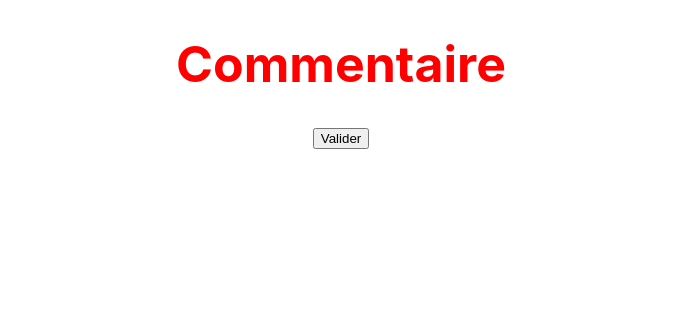
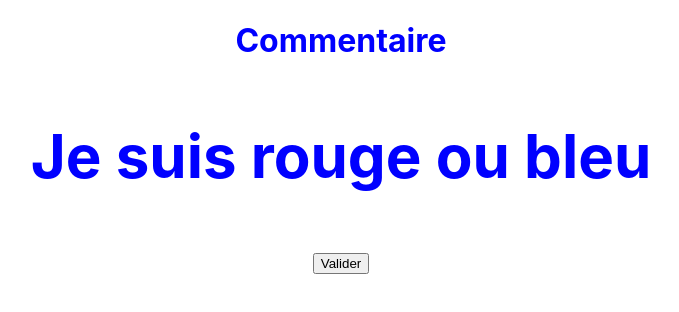
Before and after one commit to Benalta7892/ReactJS, a React (Create React App) app in the folder formulaire/forms/: page / in a window 1280 px wide. Shown: the top 312 px of the page, without its empty margins (299-978 px from the left). Built offline with nearby package versions, Linux system fonts and the light colour scheme.

Commit message:
Le CSS dans React

```diff
--- a/formulaire/forms/src/App.js
+++ b/formulaire/forms/src/App.js
@@ -4,7 +4,7 @@ import Form from "./Forms";
 function App() {
   return (
     <div className="App">
-      <Form />
+      <Form head={true} />
     </div>
   );
 }
--- a/formulaire/forms/src/Forms.js
+++ b/formulaire/forms/src/Forms.js
@@ -1,15 +1,14 @@
 import { Component } from "react";
-
-const titreRouge = {
-  fontSize: "50px",
-  color: "red",
-};
+import "./myCss.css";
 
 class Form extends Component {
   render() {
+    const myClass = this.props.head ? "blue" : "red";
+
     return (
       <div>
-        <h1 style={titreRouge}>Commentaire</h1>
+        <h1 className="blue">Commentaire</h1>
+        <p className={`${myClass} bigFont`}>Je suis rouge ou bleu</p>
         <button>Valider</button>
       </div>
     );
--- /dev/null
+++ b/formulaire/forms/src/myCss.css
@@ -0,0 +1,12 @@
+.blue {
+  color: blue;
+}
+
+.red {
+  color: red;
+}
+
+.bigFont {
+  font-size: 60px;
+  font-weight: bold;
+}
```
